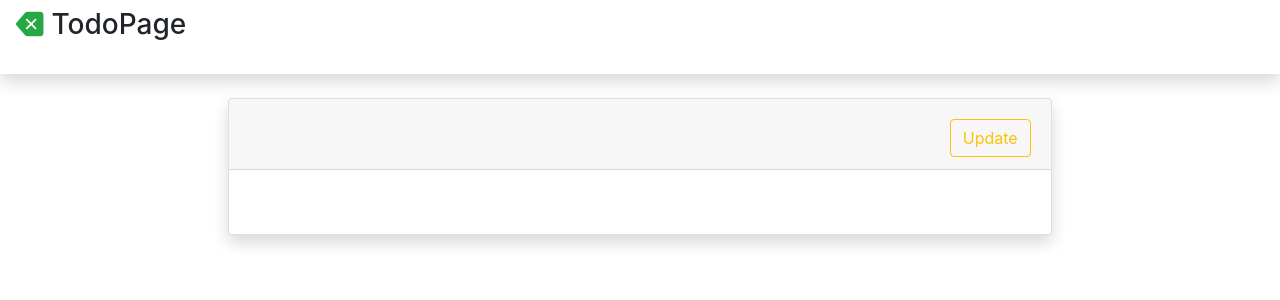
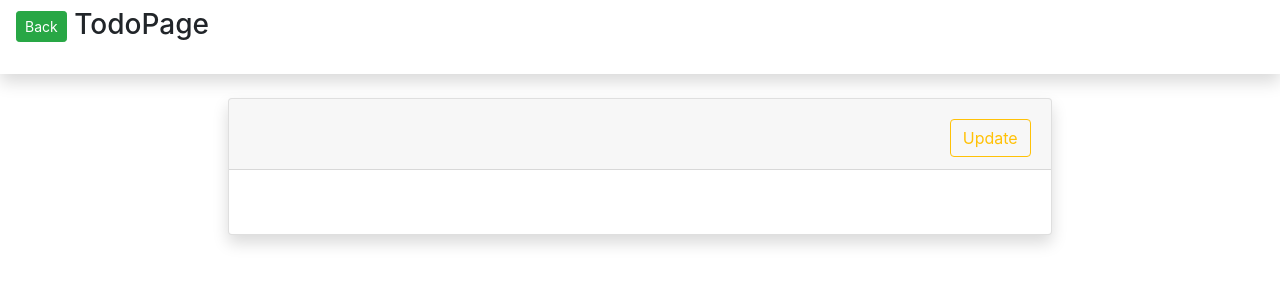
Before and after one commit to DenisDolmatov2020/vue-test, a Vue app: page /1 in a window 1280 px wide. Shown: the top 300 px of the page. Built offline with nearby package versions, Linux system fonts and the light colour scheme.

Commit message:
Remove bootstrap ui-Icon, changed system initialization new todo

```diff
--- a/src/components/Nav.vue
+++ b/src/components/Nav.vue
@@ -1,7 +1,9 @@
 <template>
     <nav class="navbar navbar-expand navbar-light bg-white topbar mb-4 static-top shadow">
         <h1 class="h3 mb-4 text-gray-800">
-            <b-icon-backspace-fill v-if="this.$route.name!=='TodoList'" variant="success" @click="todoList"></b-icon-backspace-fill>
+            <button v-if="this.$route.name!=='TodoList'"  class="btn btn-success btn-icon-split btn-sm" @click="todoList">
+                Back
+            </button>
             {{ this.$route.name }}
             <button v-if="this.$route.name==='TodoList'" class="btn btn-primary btn-icon-split btn-sm">
                 <span class="text" @click="newTodo">New Todo</span>
--- a/src/components/TodoPage.vue
+++ b/src/components/TodoPage.vue
@@ -62,13 +62,15 @@
                                         {{ task.title }}
                                     </span>
                                 </label>
-                                <b-icon v-if="update" @click.prevent="removeTask(index)" class="float-right" variant="danger" font-scale="2" icon="x-octagon">
+                                <button v-if="update" @click.prevent="removeTask(index)" class="float-right btn btn-danger btn-sm ml-2" >
                                     X
-                                </b-icon>
-                                <b-icon v-if="update && updateIndexTask!==index" @click.prevent="updateIndexTask=index" class="float-right" variant="warning" font-scale="2" icon="pencil">
-                                </b-icon>
-                                <b-icon v-if="update && updateIndexTask===index" @click.prevent="updateIndexTask=''" class="float-right" variant="success" font-scale="2" icon="check-circle">
-                                </b-icon>
+                                </button>
+                                <button v-if="update && updateIndexTask!==index" @click.prevent="updateIndexTask=index" class="float-right btn btn-warning btn-sm">
+                                    Update
+                                </button>
+                                <button v-if="update && updateIndexTask===index" @click.prevent="updateIndexTask=''" class="float-right btn btn-success btn-sm">
+                                    Fix
+                                </button>
                             </div>
                         </div>
                     </div>
@@ -191,11 +193,11 @@ export default {
             for (let i = 0; i < this.todos.length; ++i) {
                 if (this.id == this.todos[i].id) {
                     this.todo = this.todos[i];
-                    localStorage.todo = JSON.stringify(this.todo);
-                    localStorage.returnChanges = JSON.stringify(this.todo);
                     break;
                 }
             }
+            localStorage.todo = JSON.stringify(this.todo);
+            localStorage.returnChanges = JSON.stringify(this.todo);
         }
     },
 }
```
Also changed, not shown: src/main.js (+1 -9 lines), 1 other file (tests, documents, lock files or other folders).
